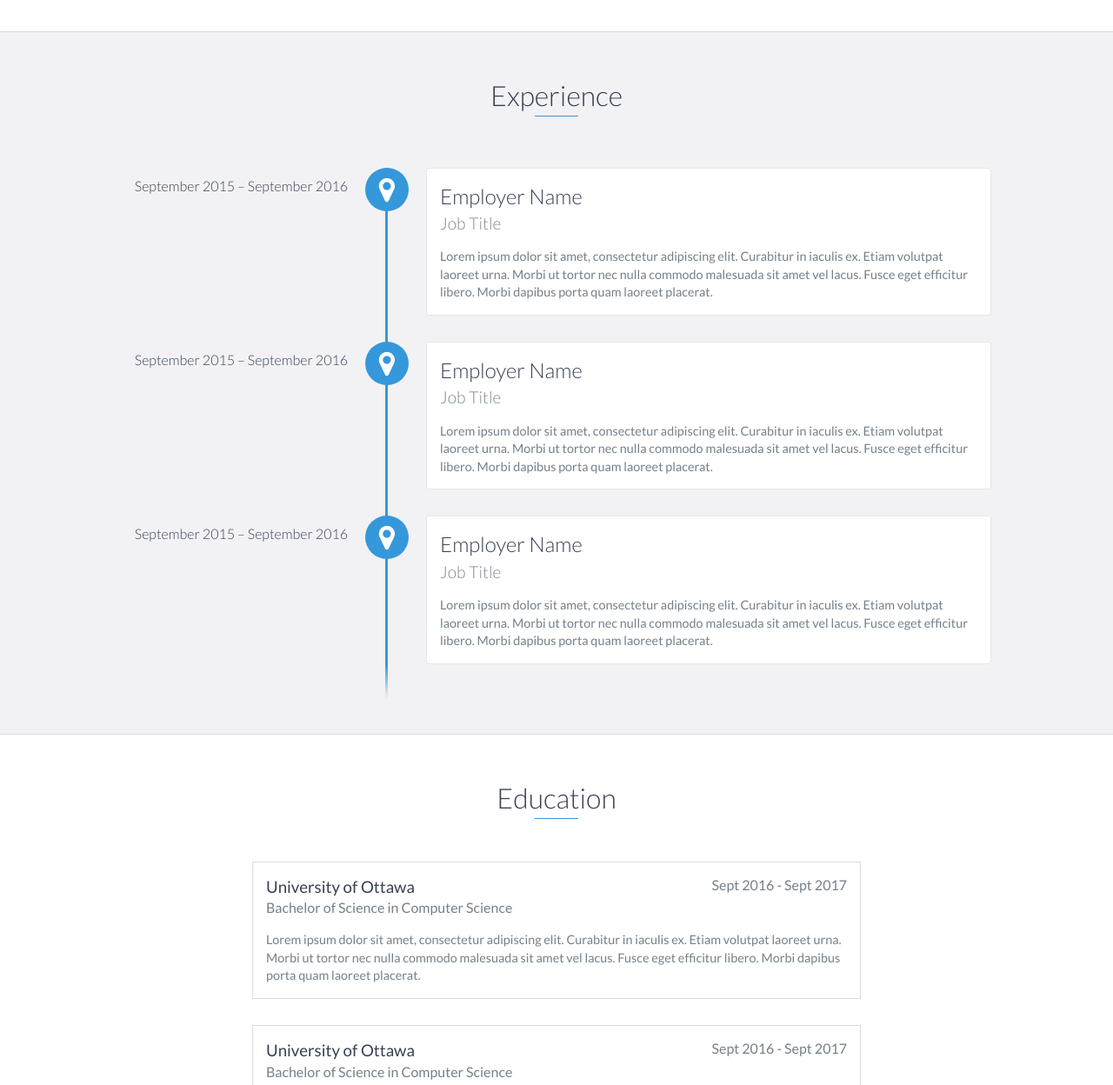
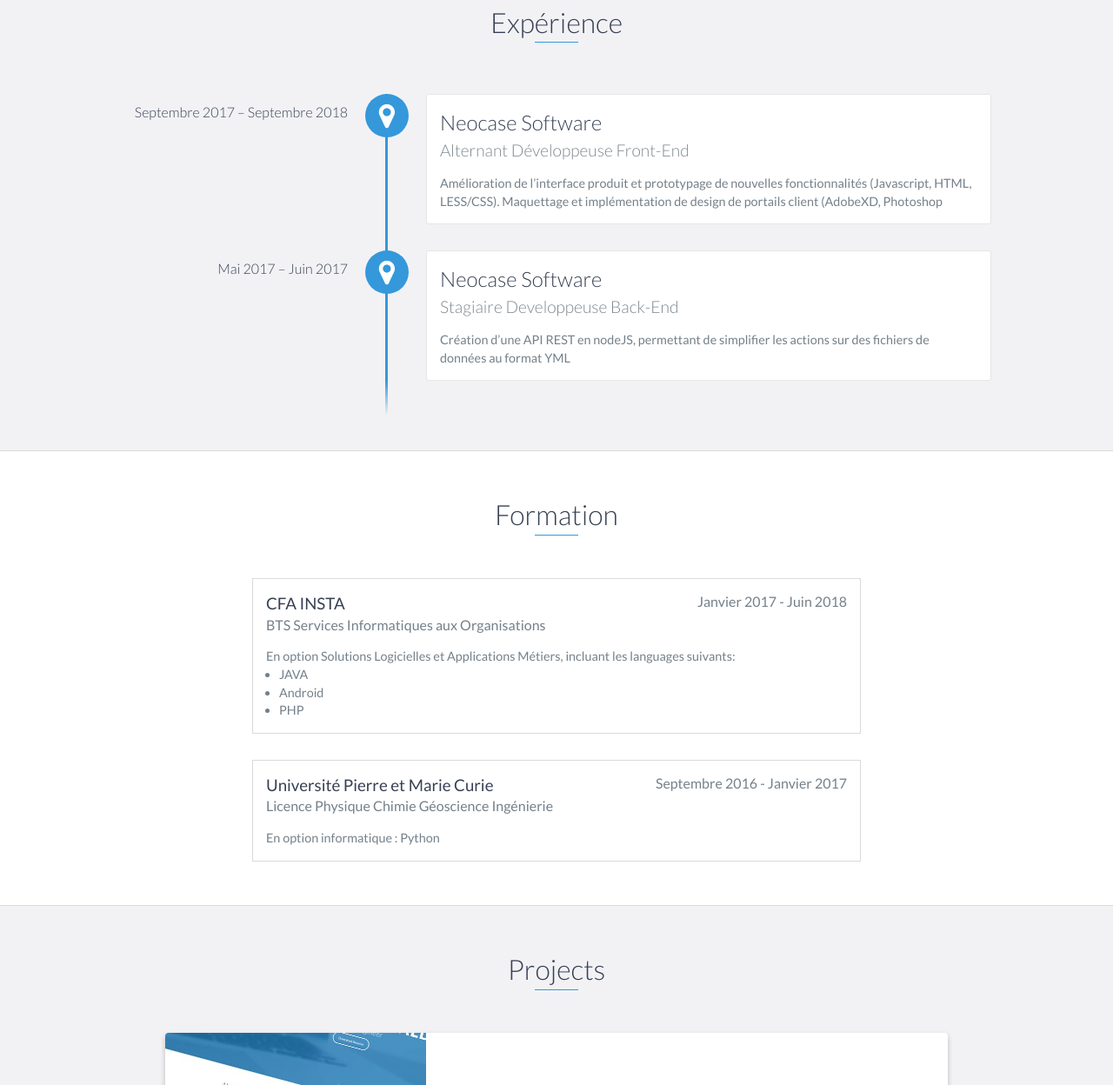
Before and after one commit to willdow/Portfolio, a website: page index.html in a window 1280 px wide. Shown: the part 1074-2322 px from the top of the page at 87% size. Drawn offline with nearby package versions, Linux system fonts and the light colour scheme.

Commit message:
remplie en fr

```diff
--- a/index.html
+++ b/index.html
@@ -21,23 +21,23 @@
     <!-- End #mobile-menu-toggle -->
     <header>
         <div id="mobile-menu-close">
-            <span>Close</span> <i class="fa fa-times" aria-hidden="true"></i>
+            <span>Fermer</span> <i class="fa fa-times" aria-hidden="true"></i>
         </div>
         <ul id="menu" class="shadow">
             <li>
-                <a href="#about">About</a>
+                <a href="#about">A propos</a>
             </li>
             <li>
-                <a href="#experience">Experience</a>
+                <a href="#experience">Expérience</a>
             </li>
             <li>
-                <a href="#education">Education</a>
+                <a href="#education">Formation</a>
             </li>
             <li>
                 <a href="#projects">Projects</a>
             </li>
             <li>
-                <a href="#skills">Skills</a>
+                <a href="#skills">Compétence</a>
             </li>
             <li>
                 <a href="#contact">Contact</a>
@@ -50,7 +50,7 @@
         <div id="lead-content">
             <h1>Willyan LIN</h1>
             <h2>Front End Developper</h2>
-            <a href="#" class="btn-rounded-white">Download Resume</a>
+            <a href="#" class="btn-rounded-white">Télécharger le CV</a>
         </div>
         <!-- End #lead-content -->
 
@@ -69,13 +69,11 @@
         <div class="container">
             <div class="row">
                 <div class="col-md-4">
-                    <h2 class="heading">About Me</h2>
+                    <h2 class="heading">A propos de moi</h2>
                 </div>
                 <div class="col-md-8">
                     <p>
-                        Lorem ipsum dolor sit amet, consectetur adipiscing elit. Curabitur in iaculis ex. Etiam volutpat laoreet urna. Morbi ut tortor nec nulla commodo malesuada sit amet vel lacus. Fusce eget efficitur libero. Morbi dapibus porta quam laoreet placerat. Donec
-                        eu vehicula neque. Donec viverra lorem nunc, tempus euismod eros sollicitudin ut. Quisque et tincidunt libero. Donec id pharetra justo. Proin euismod lacinia dolor, eu scelerisque justo tempus pharetra. Vivamus nunc justo, finibus
-                        ut nisl sed, euismod rhoncus nulla. Proin sed magna egestas, egestas ante et, congue eros. In consequat, mauris dapibus tincidunt suscipit, ex libero aliquet diam, at maximus risus enim non leo.
+                        Jeune développeuse Front-End.
                     </p>
                 </div>
             </div>
@@ -84,29 +82,21 @@
     <!-- End #about -->
 
     <div id="experience" class="background-alt">
-        <h2 class="heading">Experience</h2>
+        <h2 class="heading">Expérience</h2>
         <div id="experience-timeline">
-            <div data-date="September 2015 – September 2016">
-                <h3>Employer Name</h3>
-                <h4>Job Title</h4>
+            <div data-date="Septembre 2017 – Septembre 2018">
+                <h3>Neocase Software</h3>
+                <h4>Alternant Développeuse Front-End</h4>
                 <p>
-                    Lorem ipsum dolor sit amet, consectetur adipiscing elit. Curabitur in iaculis ex. Etiam volutpat laoreet urna. Morbi ut tortor nec nulla commodo malesuada sit amet vel lacus. Fusce eget efficitur libero. Morbi dapibus porta quam laoreet placerat.
+                    Amélioration de l’interface produit et prototypage de nouvelles fonctionnalités (Javascript, HTML, LESS/CSS). Maquettage et implémentation de design de portails client (AdobeXD, Photoshop
                 </p>
             </div>
 
-            <div data-date="September 2015 – September 2016">
-                <h3>Employer Name</h3>
-                <h4>Job Title</h4>
+            <div data-date="Mai 2017 – Juin 2017">
+                <h3>Neocase Software</h3>
+                <h4>Stagiaire Developpeuse Back-End</h4>
                 <p>
-                    Lorem ipsum dolor sit amet, consectetur adipiscing elit. Curabitur in iaculis ex. Etiam volutpat laoreet urna. Morbi ut tortor nec nulla commodo malesuada sit amet vel lacus. Fusce eget efficitur libero. Morbi dapibus porta quam laoreet placerat.
-                </p>
-            </div>
-
-            <div data-date="September 2015 – September 2016">
-                <h3>Employer Name</h3>
-                <h4>Job Title</h4>
-                <p>
-                    Lorem ipsum dolor sit amet, consectetur adipiscing elit. Curabitur in iaculis ex. Etiam volutpat laoreet urna. Morbi ut tortor nec nulla commodo malesuada sit amet vel lacus. Fusce eget efficitur libero. Morbi dapibus porta quam laoreet placerat.
+                    Création d’une API REST en nodeJS, permettant de simplifier les actions sur des fichiers de données au format YML
                 </p>
             </div>
         </div>
@@ -114,32 +104,35 @@
     <!-- End #experience -->
 
     <div id="education">
-        <h2 class="heading">Education</h2>
+        <h2 class="heading">Formation</h2>
         <div class="education-block">
-            <h3>University of Ottawa</h3>
-            <span class="education-date">Sept 2016 - Sept 2017</span>
-            <h4>Bachelor of Science in Computer Science</h4>
+            <h3>CFA INSTA</h3>
+            <span class="education-date">Janvier 2017 - Juin 2018</span>
+            <h4>BTS Services Informatiques aux Organisations </h4>
             <p>
-                Lorem ipsum dolor sit amet, consectetur adipiscing elit. Curabitur in iaculis ex. Etiam volutpat laoreet urna. Morbi ut tortor nec nulla commodo malesuada sit amet vel lacus. Fusce eget efficitur libero. Morbi dapibus porta quam laoreet placerat.
+                En option Solutions Logicielles et Applications Métiers, incluant les languages suivants:
             </p>
+            <ul>
+                <li>
+                    JAVA
+                </li>
+                <li>
+                    Android
+                </li>
+                <li>
+                    PHP
+                </li>
+            </ul>
         </div>
         <!-- End .education-block -->
 
         <div class="education-block">
-            <h3>University of Ottawa</h3>
-            <span class="education-date">Sept 2016 - Sept 2017</span>
-            <h4>Bachelor of Science in Computer Science</h4>
-            <ul>
-                <li>
-                    Lorem ipsum dolor sit amet, consectetur adipiscing elit.
-                </li>
-                <li>
-                    Lorem ipsum dolor sit amet, consectetur adipiscing elit.
-                </li>
-                <li>
-                    Lorem ipsum dolor sit amet, consectetur adipiscing elit.
-                </li>
-            </ul>
+            <h3>Université Pierre et Marie Curie</h3>
+            <span class="education-date">Septembre 2016 - Janvier 2017</span>
+            <h4>Licence Physique Chimie Géoscience Ingénierie</h4>
+            <p>
+                En option informatique : Python
+            </p>
         </div>
         <!-- End .education-block -->
     </div>
@@ -221,10 +214,10 @@
                             <a href="https://github.com/willdow" target="_blank"><i class="fa fa-github" aria-hidden="true"></i></a>
                         </li>
                         <li>
-                            <a href="https://stackoverflow.com/" target="_blank"><i class="fa fa-stack-overflow" aria-hidden="true"></i></a>
+                            <a href="https://stackoverflow.com/users/8881365/will" target="_blank"><i class="fa fa-stack-overflow" aria-hidden="true"></i></a>
                         </li>
                         <li>
-                            <a href="https://twitter.com/" target="_blank"><i class="fa fa-twitter" aria-hidden="true"></i></a>
+                            <a href="https://twitter.com/Willwlin" target="_blank"><i class="fa fa-twitter" aria-hidden="true"></i></a>
                         </li>
                     </ul>
                 </div>
```
Also changed, not shown: 1 other file.
